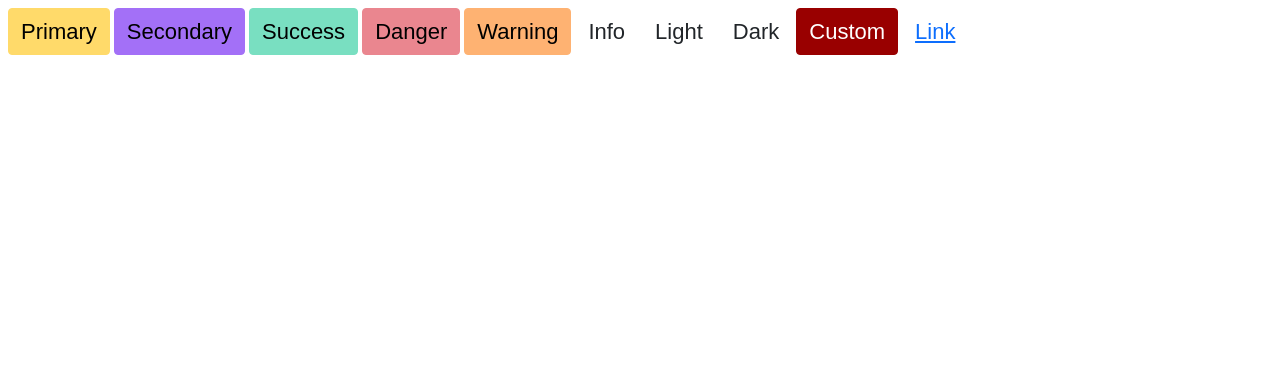
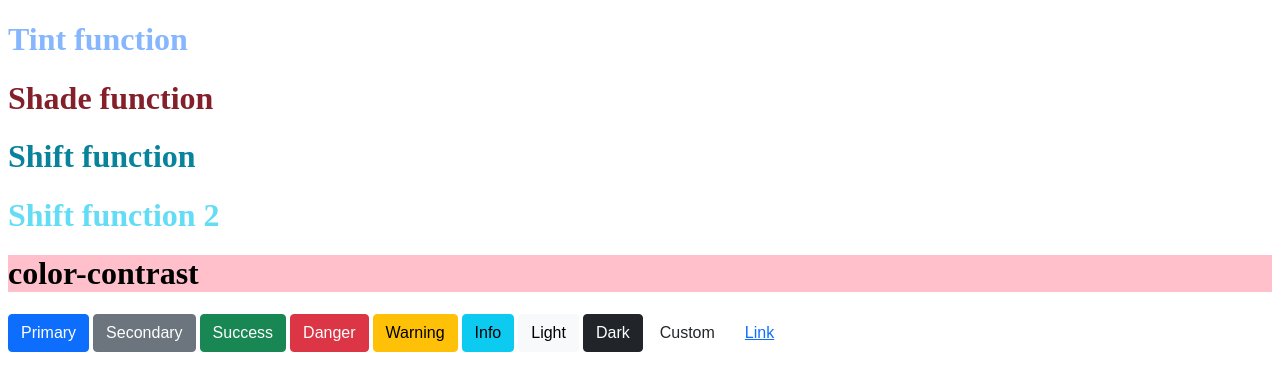
Before and after one commit to boycany/sass-practice-webpack, a website built with webpack: page src/index.html in a window 1280 px wide. Built offline with nearby package versions, Linux system fonts and the light colour scheme.

Commit message:
ch6-3 custom color function and mixin

```diff
--- a/src/_custom.scss
+++ b/src/_custom.scss
@@ -17,7 +17,7 @@
 @import "../node_modules/bootstrap/scss/functions";
 
 // 2. Include any default variable overrides here
-$btn-font-size: 22px;
+// $btn-font-size: 22px;
 
 // 3. Include remainder of required Bootstrap stylesheets
 @import "../node_modules/bootstrap/scss/variables";
@@ -26,27 +26,27 @@ $btn-font-size: 22px;
 /***自定義 map 要放在這裡***/
 
 // 直接蓋過整個 theme-colors
-$theme-colors: (
-  "primary": $yellow-300,
-  "secondary": $indigo-300,
-  "success": $teal-300,
-  "info": $info,
-  "warning": $orange-300,
-  "danger": $red-300,
-  "light": $light,
-  "dark": gray,
-);
+// $theme-colors: (
+//   "primary": $yellow-300,
+//   "secondary": $indigo-300,
+//   "success": $teal-300,
+//   "info": $info,
+//   "warning": $orange-300,
+//   "danger": $red-300,
+//   "light": $light,
+//   "dark": gray,
+// );
 
 // Create your own map
-$custom-colors: (
-  "new-color": #900,
-);
+// $custom-colors: (
+//   "new-color": #900,
+// );
 
 // 合併 maps
-$theme-colors: map-merge($theme-colors, $custom-colors);
+// $theme-colors: map-merge($theme-colors, $custom-colors);
 
 // 移除
-$theme-colors: map-remove($theme-colors, "info", "light", "dark");
+// $theme-colors: map-remove($theme-colors, "info", "light", "dark");
 
 /*****Optional (這下方可加入任何需要的 components)*****/
 
--- a/src/index.html
+++ b/src/index.html
@@ -9,6 +9,11 @@
 </head>
 
 <body>
+    <h1 class="custom-element">Tint function</h1>
+    <h1 class="custom-element-2">Shade function</h1>
+    <h1 class="custom-element-3">Shift function</h1>
+    <h1 class="custom-element-4">Shift function 2</h1>
+    <h1 class="contrast-element">color-contrast</h1>
     <button type="button" class="btn btn-primary">Primary</button>
     <button type="button" class="btn btn-secondary">Secondary</button>
     <button type="button" class="btn btn-success">Success</button>
--- a/src/index.scss
+++ b/src/index.scss
@@ -1 +1,62 @@
+//index.scss 放自定義的 class
+
 @import "custom";
+
+.custom-element {
+  //可以讓白色混入的 function
+  color: tint-color($primary, 50%);
+}
+
+.custom-element-2 {
+  //可以讓黑色混入的 function
+  color: shade-color($danger, 40%);
+}
+
+.custom-element-3 {
+  color: shift-color($info, 35%);
+}
+
+.custom-element-4 {
+  color: shift-color($info, -35%);
+}
+
+.contrast-element {
+  //變成對比色的function
+  color: color-contrast(pink);
+  background-color: pink;
+}
+
+/*
+// Tint a color: mix a color with white
+@function tint-color($color, $weight) {
+  @return mix(white, $color, $weight);
+}
+
+// Shade a color: mix a color with black
+@function shade-color($color, $weight) {
+  @return mix(black, $color, $weight);
+}
+
+// Shade the color if the weight is positive, else tint it
+@function shift-color($color, $weight) {
+  @return if($weight > 0, shade-color($color, $weight), tint-color($color, -$weight));
+}
+
+-----------------------------------------------------*/
+
+.custom-color-scheme {
+  @include color-scheme(dark) {
+    //Inset dark mode styles here, 這裡下的 css 會塞到下方 bs 內建 @mixin 的 @content 內
+    color: #fff;
+  }
+
+  @include color-scheme(custom-named-scheme) {
+    //Insert custom color scheme styles here
+  }
+}
+
+// @mixin color-scheme($name) {
+//   @media (prefers-color-scheme: #{$name}) {
+//     @content;
+//   }
+// }
```
